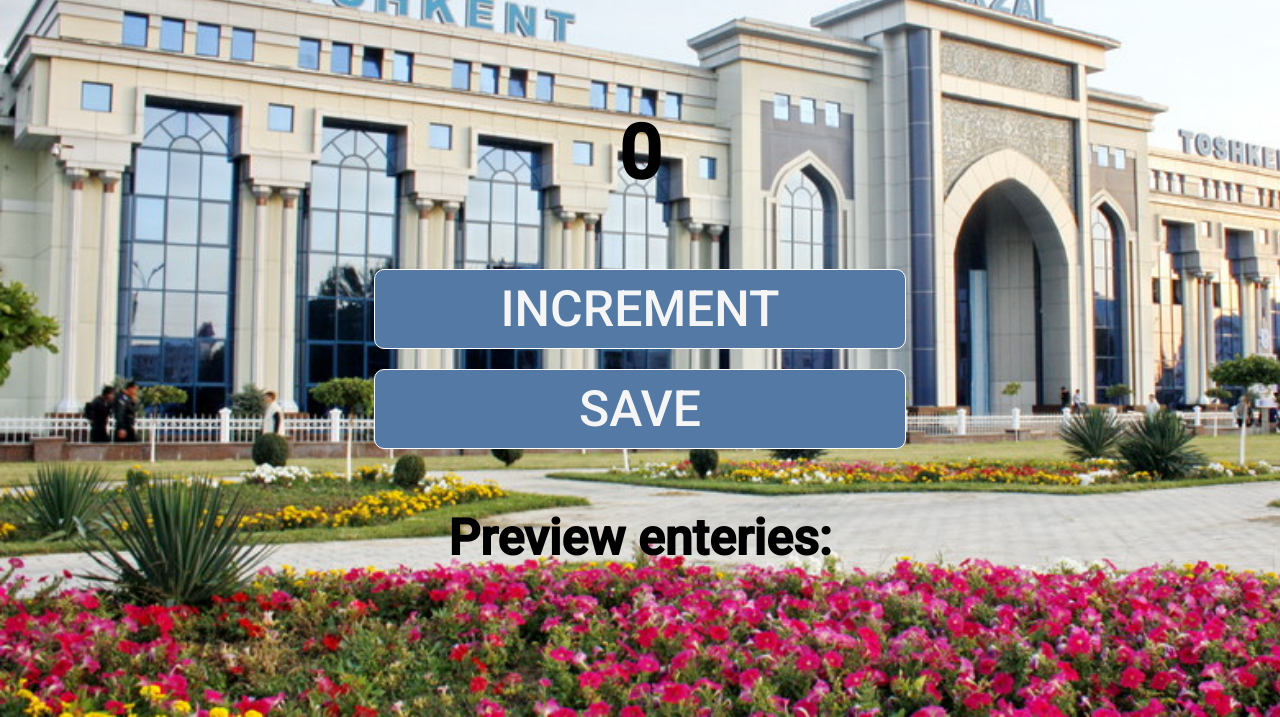
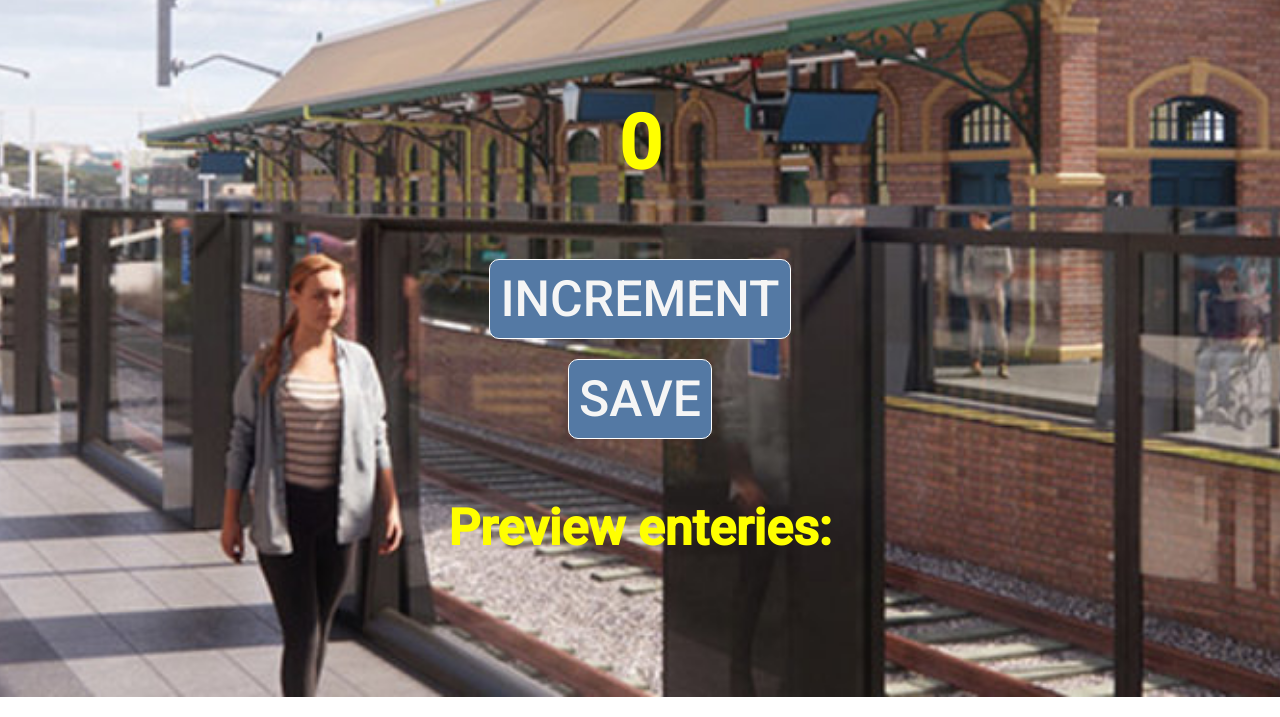
Before and after one commit to Farrukhjondev/passanger-counter-app, a plain HTML site: page index.html in a window 1280 px wide. Shown: the part 266-983 px from the top of the page. Drawn offline with Linux system fonts and the light colour scheme.

Commit message:
refactor img

```diff
--- a/index.css
+++ b/index.css
@@ -8,26 +8,26 @@ html {
 
 body {
   text-align: center;
-  background-image: url('/tashkent-railway-station.jpg');
+  background-image: url('/Station-platform-view.jpg');
   background-repeat: no-repeat;
-  background-position: auto;
+  background-position: center;
   background-size: cover;
-  text-shadow: 1px yellowgreen;
+
 }
 .score-board {
   display: flex;
   flex-direction: column;
   justify-content: center;
   align-items: center;
-  margin: 100px;
+  margin: 90px;
   font-family: 'Roboto', sans-serif;
   font-weight: 600;
   font-size: 50px;
-
+  color: yellow;
 }
 
 button {
-  width: 50%;
+  width: fit-content;
   font-family: 'Roboto', sans-serif;
   font-size: 50px;
   margin: 10px;
```
Also changed, not shown: Station-platform-view.jpg (added).
